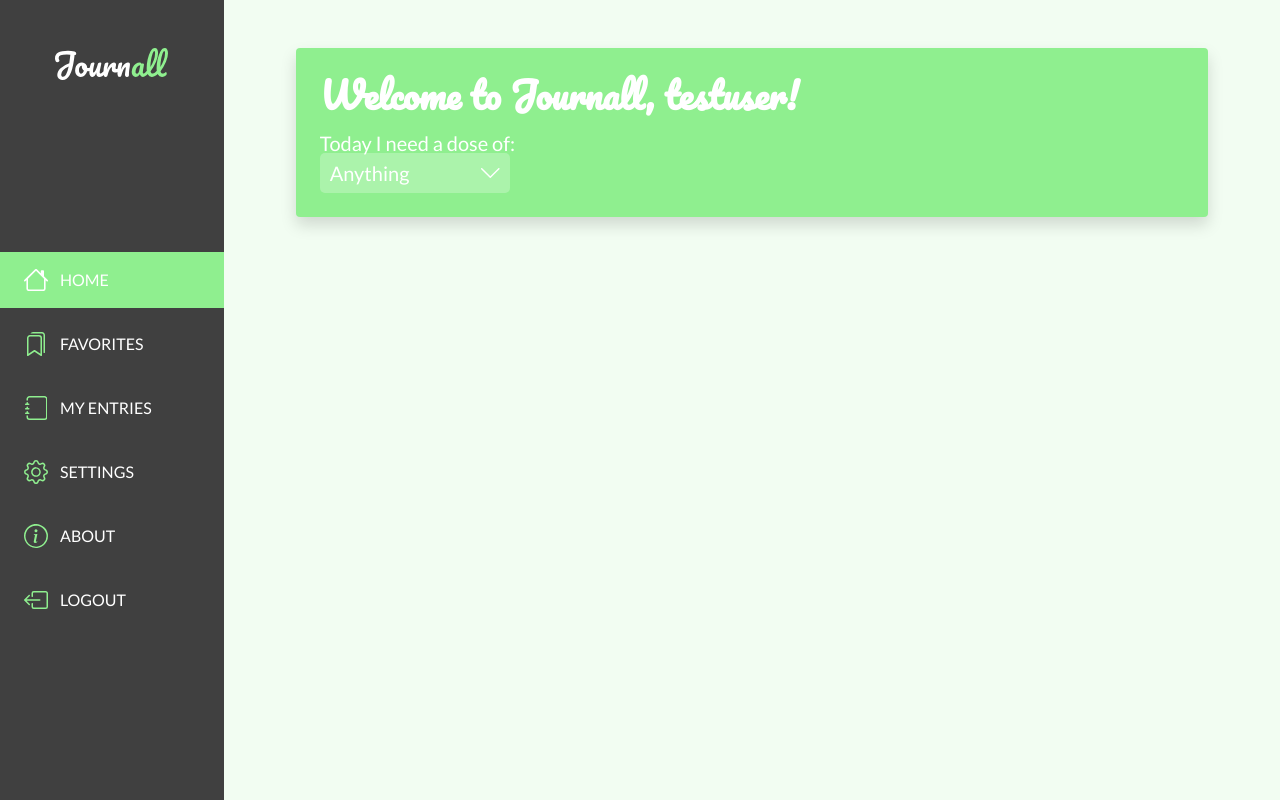
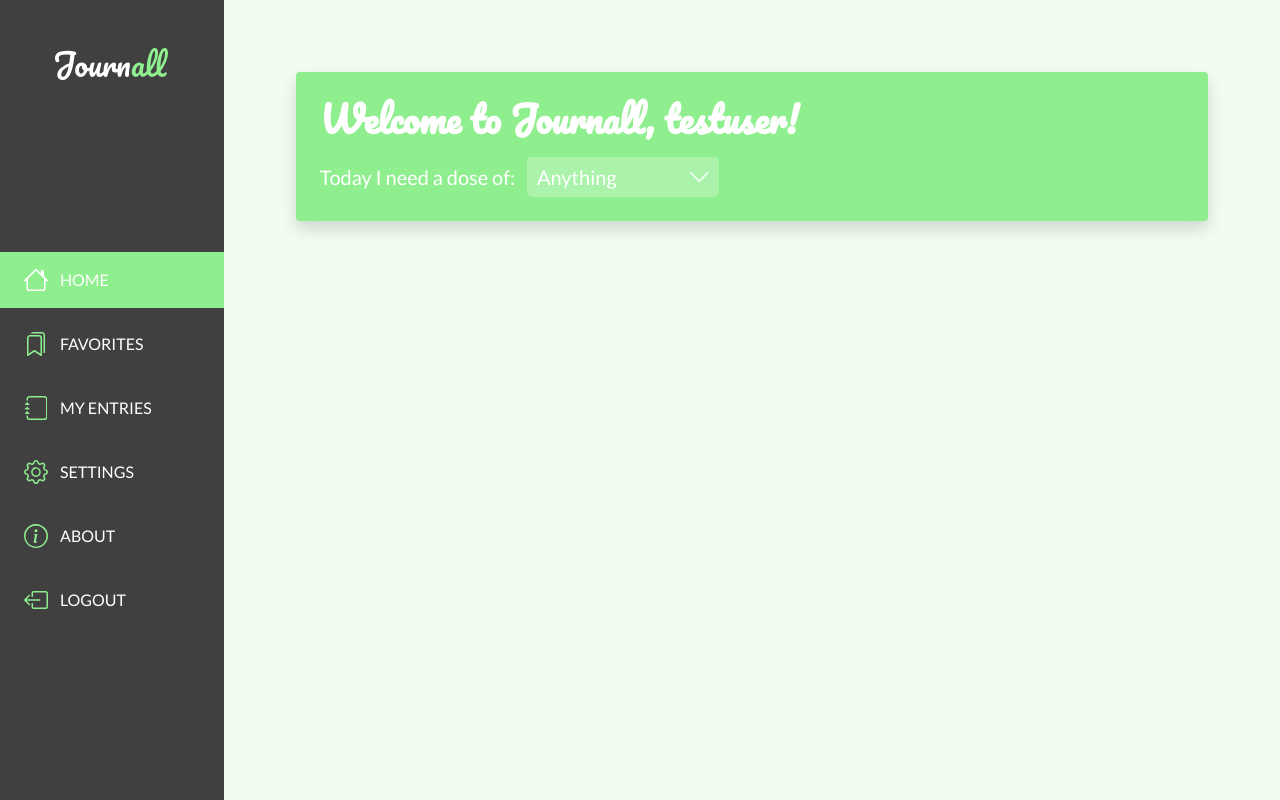
Before and after one commit to daniel-g-p/journall-app, a Vue app: page / in a window 1280 px wide. Built offline with nearby package versions, Linux system fonts and the light colour scheme.

Commit message:
finish header block for home screen

```diff
--- a/src/components/BaseDropdown.vue
+++ b/src/components/BaseDropdown.vue
@@ -1,36 +1,45 @@
 <template>
    <div class="dropdown">
-      <select v-bind:id="inputID" class="dropdown__input">
-         <option
-            v-for="option in inputOptions"
-            v-bind:key="option"
-            v-bind:value="option"
-         >
-            {{ option }}
-         </option>
-      </select>
-      <label
+      <div
+         class="dropdown__box"
          v-bind:for="inputID"
-         class="dropdown__label"
          v-on:click="toggleDropdown"
       >
          <span class="dropdown__text">
             <slot></slot>
          </span>
-         <svg viewBox="0 0 29.71 16" class="dropdown__arrow">
+         <svg
+            class="dropdown__arrow"
+            viewBox="0 0 29.71 16"
+            v-bind:class="arrowClass"
+         >
             <path
                d="M29.62.71a1,1,0,0,0-.24-.37A1.19,1.19,0,0,0,29,.09,1,1,0,0,0,28.57,0a1.12,1.12,0,0,0-.44.09,1.05,1.05,0,0,0-.37.25l-12.9,12.9L2,.34A.94.94,0,0,0,1.58.09,1.12,1.12,0,0,0,1.14,0,1.07,1.07,0,0,0,.71.09.94.94,0,0,0,.34.34.94.94,0,0,0,.09.71,1.07,1.07,0,0,0,0,1.14a1.12,1.12,0,0,0,.09.44A.94.94,0,0,0,.34,2L14.05,15.66a.94.94,0,0,0,.37.25,1.12,1.12,0,0,0,.44.09,1.07,1.07,0,0,0,.43-.09.94.94,0,0,0,.37-.25L29.38,2a1,1,0,0,0,.24-.37,1.12,1.12,0,0,0,.09-.44A1.07,1.07,0,0,0,29.62.71Z"
             />
          </svg>
-      </label>
+      </div>
       <div class="dropdown__options" v-bind:class="optionsClass">
-         <button
+         <div
+            class="dropdown__option"
             v-for="option in inputOptions"
             v-bind:key="option"
-            class="dropdown__option"
          >
-            {{ option }}
-         </button>
+            <input
+               class="dropdown__input"
+               type="radio"
+               v-bind:name="option"
+               v-bind:value="option"
+               v-bind:id="option"
+               v-model="selectedOption"
+            />
+            <label
+               class="dropdown__label"
+               v-bind:for="option"
+               v-on:click="toggleDropdown"
+            >
+               {{ option }}
+            </label>
+         </div>
       </div>
    </div>
 </template>
@@ -50,6 +59,7 @@ export default {
    data() {
       return {
          isActive: false,
+         selectedOption: this.inputOptions[0],
       };
    },
    computed: {
@@ -65,6 +75,11 @@ export default {
          this.isActive = !this.isActive;
       },
    },
+   watch: {
+      selectedOption() {
+         this.$emit("set-option", this.selectedOption);
+      },
+   },
 };
 </script>
 
@@ -77,7 +92,8 @@ export default {
    &__input {
       display: none;
    }
-   &__label {
+   &__box {
+      position: relative;
       background-color: rgba($color-white, 0.25);
       display: flex;
       justify-content: space-between;
@@ -120,10 +136,8 @@ export default {
    }
    &__option {
       color: $color-purple;
-      font-size: 1.25rem;
       font-weight: 700;
-      display: block;
-      text-align: center;
+      cursor: pointer;
       transition: color 0.25s ease;
       &:hover {
          color: lighten($color-purple, 10%);
@@ -132,12 +146,19 @@ export default {
          margin-bottom: 0.5rem;
       }
    }
+   &__label {
+      cursor: pointer;
+   }
    &__arrow {
+      position: absolute;
+      right: 0.5em;
+      top: 50%;
+      transform: translateY(-50%);
       height: 0.5em;
       fill: currentColor;
-      transition: transform 0.25s eases;
+      transition: transform 0.25s ease;
       &--active {
-         transform: rotate(180deg);
+         transform: translateY(-50%) rotate(180deg);
       }
    }
 }
--- a/src/components/HomePage.vue
+++ b/src/components/HomePage.vue
@@ -4,10 +4,14 @@
          Welcome to Journall, {{ user.username }}!
       </template>
       <template v-slot:default>
-         <p>Today I need a dose of:</p>
-         <base-dropdown v-bind:inputOptions="inputOptions" inputID="category">{{
-            selectedOption
-         }}</base-dropdown>
+         <p class="header__text">Today I need a dose of:</p>
+         <base-dropdown
+            class="header__dropdown"
+            v-bind:inputOptions="inputOptions"
+            inputID="category"
+            v-on:set-option="setOption"
+            >{{ selectedOption }}</base-dropdown
+         >
       </template>
    </base-header>
 </template>
@@ -35,5 +39,28 @@ export default {
          selectedOption: "Anything",
       };
    },
+   methods: {
+      setOption(option) {
+         this.selectedOption = option;
+      },
+   },
 };
 </script>
+
+<style lang="scss" scoped>
+@import "../scss/abstracts.scss";
+
+.header {
+   &__text {
+      margin-bottom: 0.75rem;
+      @include responsive($screen-mobile-l) {
+         display: inline-block;
+         margin-bottom: 0;
+         margin-right: 0.75rem;
+      }
+   }
+   &__dropdown {
+      width: 12rem;
+   }
+}
+</style>
--- a/src/components/TheContent.vue
+++ b/src/components/TheContent.vue
@@ -228,13 +228,13 @@ const randomQuote = () => {
       padding: 1.5rem;
    }
    @include responsive($screen-tablet-s) {
-      padding: 1.5rem 3rem;
+      padding: 2.25rem;
    }
    @include responsive($screen-tablet-l) {
       padding: 3rem;
    }
    @include responsive($screen-desktop-m) {
-      padding: 3rem 4.5rem;
+      padding: 4.5rem;
    }
 }
 </style>
```
